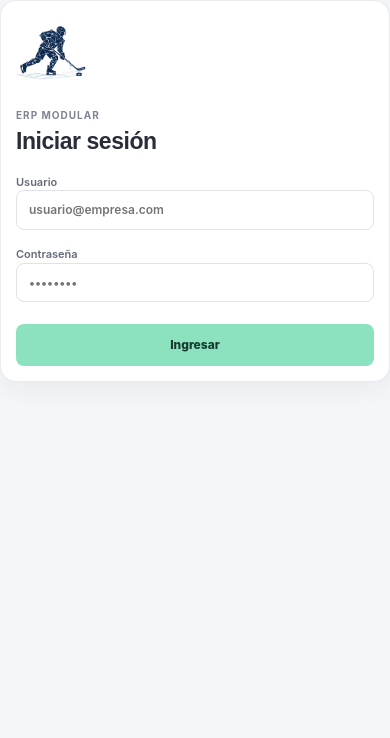
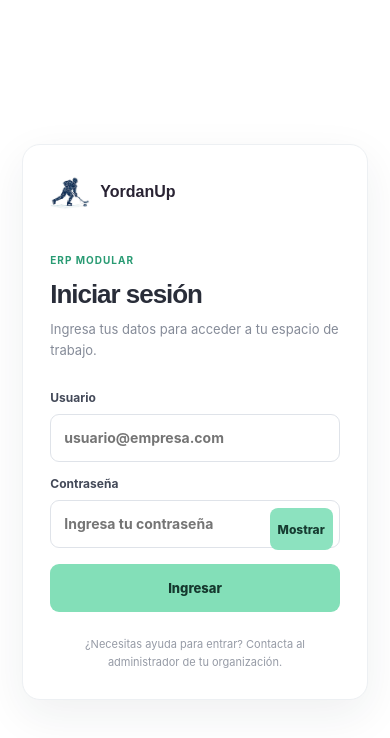
Before and after one commit to YordanUp/Proyecto_App, a React (Vite) app in the folder frontend/: page /login in a window 390 px wide. Shown: the top 738 px of the page. Built offline with nearby package versions, Linux system fonts and the light colour scheme; no server answers.

Commit message:
feat(web): redesign responsive login

```diff
--- a/frontend/src/screens/Login/LoginPage.jsx
+++ b/frontend/src/screens/Login/LoginPage.jsx
@@ -10,6 +10,7 @@ export default function LoginPage({ onLogin }) {
   const [emailNotVerified, setEmailNotVerified] = useState(false);
   const [resendMessage, setResendMessage] = useState('');
   const [resending, setResending] = useState(false);
+  const [showPassword, setShowPassword] = useState(false);
 
   async function handleSubmit(event) {
     event.preventDefault();
@@ -41,20 +42,41 @@ export default function LoginPage({ onLogin }) {
   }
 
   return (
-    <div className="app-shell">
-      <div className="card auth-card">
+    <main className="login-screen">
+      <section className="login-showcase" aria-label="Acerca de YordanUp">
+        <a className="login-brand" href="/" aria-label="YordanUp, inicio">
+          <img src="/brand/logo-yordanup.png" alt="" />
+          <span><strong>YordanUp</strong><small>ERP empresarial</small></span>
+        </a>
+        <div className="login-showcase-copy">
+          <span className="login-kicker">Una operación más clara</span>
+          <h1>Tu empresa,<br />en movimiento.</h1>
+          <p>Administra las operaciones de tu negocio desde un solo lugar, con información siempre a la mano.</p>
+          <div className="login-showcase-note"><span aria-hidden="true">✦</span> Control y visibilidad para cada jornada.</div>
+        </div>
+        <small className="login-showcase-footer">Gestión simple. Decisiones claras.</small>
+      </section>
+
+      <section className="login-panel" aria-labelledby="login-title">
+        <div className="login-panel-inner">
+          <div className="login-mobile-brand">
+            <img src="/brand/logo-yordanup.png" alt="" />
+            <span>YordanUp</span>
+          </div>
           <div className="auth-header">
-          <img className="auth-logo" src="/brand/logo-yordanup.png" alt="Logo YordanUp" />
-          <span className="eyebrow">ERP Modular</span>
-          <h2>Iniciar sesión</h2>
+            <span className="eyebrow">ERP modular</span>
+            <h2 id="login-title">Iniciar sesión</h2>
+            <p>Ingresa tus datos para acceder a tu espacio de trabajo.</p>
           </div>
 
           <form onSubmit={handleSubmit} className="auth-form">
-          <label>
+          <label htmlFor="login-email">
             Usuario
             <input
+              id="login-email"
               type="email"
               name="email"
+              autoComplete="username"
               value={form.email}
               onChange={(event) => setForm({ ...form, email: event.target.value })}
               placeholder="usuario@empresa.com"
@@ -62,27 +84,36 @@ export default function LoginPage({ onLogin }) {
             />
           </label>
 
-          <label>
+          <label htmlFor="login-password">
             Contraseña
+            <span className="password-field">
               <input
-              type="password"
+                id="login-password"
+                type={showPassword ? 'text' : 'password'}
                 name="password"
+                autoComplete="current-password"
                 value={form.password}
                 onChange={(event) => setForm({ ...form, password: event.target.value })}
-              placeholder="••••••••"
+                placeholder="Ingresa tu contraseña"
                 required
               />
+              <button className="password-toggle" type="button" aria-label={showPassword ? 'Ocultar contraseña' : 'Mostrar contraseña'} aria-pressed={showPassword} onClick={() => setShowPassword((visible) => !visible)}>
+                {showPassword ? 'Ocultar' : 'Mostrar'}
+              </button>
+            </span>
           </label>
 
-          {error ? <p className="form-error">{error}</p> : null}
+          {error ? <p className="form-error" role="alert">{error}</p> : null}
           {resendMessage ? <p role="status">{resendMessage}</p> : null}
-          {emailNotVerified ? <button type="button" onClick={handleResend} disabled={resending || !form.email}>{resending ? 'Enviando...' : 'Reenviar correo de verificación'}</button> : null}
+          {emailNotVerified ? <button className="login-resend" type="button" onClick={handleResend} disabled={resending || !form.email}>{resending ? 'Enviando...' : 'Reenviar correo de verificación'}</button> : null}
 
-          <button type="submit" disabled={loading}>
+          <button className="login-submit" type="submit" disabled={loading}>
             {loading ? 'Ingresando...' : 'Ingresar'}
           </button>
         </form>
+          <p className="login-help">¿Necesitas ayuda para entrar? Contacta al administrador de tu organización.</p>
         </div>
-    </div>
+      </section>
+    </main>
   );
 }
--- a/frontend/src/styles.css
+++ b/frontend/src/styles.css
@@ -455,3 +455,63 @@ label { display: block; margin-bottom: 13px; color: #646a78; font-size: 11px; fo
   .topbar-kicker { font-size: 8px; }
   .topbar-heading h1 { font-size: 15px; }
 }
+
+/* Responsive sign-in experience */
+.login-screen { display: grid; min-height: 100vh; min-height: 100dvh; grid-template-columns: minmax(0, 1.05fr) minmax(420px, .95fr); color: #252b3a; background: #fff; }
+.login-showcase { position: relative; display: flex; min-height: 100vh; min-height: 100dvh; flex-direction: column; justify-content: space-between; overflow: hidden; padding: clamp(30px, 5vw, 72px); color: #fff; background: radial-gradient(ellipse at 16% 83%, rgba(69, 198, 151, .22), transparent 38%), radial-gradient(ellipse at 100% 0%, rgba(130, 104, 196, .35), transparent 38%), linear-gradient(145deg, #211d31 4%, #302640 56%, #253d40 100%); }
+.login-showcase::after { position: absolute; right: -140px; bottom: -235px; width: 530px; height: 530px; border: 1px solid rgba(255,255,255,.09); border-radius: 50%; box-shadow: 0 0 0 55px rgba(255,255,255,.025), 0 0 0 110px rgba(255,255,255,.02); content: ''; pointer-events: none; }
+.login-brand { position: relative; z-index: 1; display: inline-flex; width: fit-content; align-items: center; gap: 12px; color: #fff; text-decoration: none; }
+.login-brand img { width: 48px; height: 48px; border-radius: 13px; background: #fff; object-fit: contain; }
+.login-brand span { display: grid; gap: 2px; }
+.login-brand strong { font: 800 18px/1.1 Manrope, sans-serif; letter-spacing: -.04em; }
+.login-brand small { color: #d0cad8; font-size: 11px; }
+.login-showcase-copy { position: relative; z-index: 1; width: min(100%, 530px); margin: auto 0; padding: 70px 0; }
+.login-kicker { color: #94e6c5; font-size: 11px; font-weight: 800; letter-spacing: .12em; text-transform: uppercase; }
+.login-showcase-copy h1 { margin: 18px 0; color: #fff; font: 700 clamp(38px, 5vw, 64px)/1.05 Manrope, sans-serif; letter-spacing: -.055em; }
+.login-showcase-copy p { max-width: 410px; margin-bottom: 27px; color: #d1cdd9; font-size: 15px; line-height: 1.75; }
+.login-showcase-note { display: flex; align-items: center; gap: 10px; color: #e6e1eb; font-size: 12px; }
+.login-showcase-note span { display: grid; width: 26px; height: 26px; place-items: center; border-radius: 8px; color: #a5efd0; background: rgba(123,220,185,.14); }
+.login-showcase-footer { position: relative; z-index: 1; color: #b5aebe; font-size: 11px; }
+.login-panel { display: grid; min-width: 0; min-height: 100vh; min-height: 100dvh; place-items: center; padding: clamp(24px, 5vw, 72px); background: #fff; }
+.login-panel-inner { width: min(100%, 410px); }
+.login-mobile-brand { display: none; }
+.login-panel .auth-header { margin-bottom: 28px; }
+.login-panel .auth-header .eyebrow { margin-bottom: 11px; color: #299b73; }
+.login-panel .auth-header h2 { margin-bottom: 9px; font-size: 29px; letter-spacing: -.04em; }
+.login-panel .auth-header p { margin: 0; color: #858b98; font-size: 13px; line-height: 1.6; }
+.login-panel .auth-form { gap: 13px; }
+.login-panel .auth-form label { display: grid; gap: 8px; margin: 0; color: #434958; font-size: 12px; font-weight: 700; }
+.login-panel .auth-form input { min-height: 48px; padding: 12px 13px; border-color: #dfe3e9; border-radius: 9px; font-size: 14px; }
+.login-panel .auth-form input:focus-visible { border-color: #35ad81; outline: 3px solid rgba(53,173,129,.18); box-shadow: none; }
+.password-field { position: relative; display: block; }
+.password-field input { padding-right: 82px !important; }
+.password-toggle { position: absolute; top: 50%; right: 7px; min-width: 62px; min-height: 38px; padding: 6px 8px; transform: translateY(-50%); border-radius: 7px; color: #378665; background: transparent; font-size: 11px; font-weight: 700; }
+.password-toggle:hover { background: #f0faf5; }
+.login-panel .auth-form .login-submit { min-height: 48px; margin-top: 3px; border-radius: 9px; color: #15382e; background: #83dfb8; font-size: 13px; transition: background .16s ease, transform .16s ease; }
+.login-panel .auth-form .login-submit:hover { background: #6fd3a9; }
+.login-panel .auth-form .login-submit:active { transform: translateY(1px); }
+.login-panel .auth-form .login-resend { min-height: 44px; margin: 0; padding: 8px; border: 1px solid #d9eee4; border-radius: 8px; color: #277c5b; background: #f5fcf8; font-size: 12px; }
+.login-panel .form-error { padding: 11px 12px; border: 1px solid #f1d1d3; border-radius: 8px; color: #a8323e; background: #fff6f6; font-size: 12px; line-height: 1.5; }
+.login-panel [role="status"] { margin: 0; color: #277c5b; font-size: 12px; line-height: 1.5; }
+.login-help { margin: 24px 0 0; color: #969ba6; font-size: 11px; line-height: 1.6; text-align: center; }
+.login-screen button:focus-visible, .login-brand:focus-visible { outline: 3px solid #39ad83; outline-offset: 3px; }
+@media (max-width: 760px) {
+  .login-screen { grid-template-columns: 1fr; background: #f5f7f9; }
+  .login-showcase { display: none; }
+  .login-panel { min-height: 100vh; min-height: 100dvh; padding: max(24px, env(safe-area-inset-top)) 22px max(24px, env(safe-area-inset-bottom)); }
+  .login-panel-inner { padding: clamp(22px, 7vw, 34px); border: 1px solid #edf0f3; border-radius: 18px; background: #fff; box-shadow: 0 15px 45px rgba(34,38,53,.07); }
+  .login-mobile-brand { display: flex; align-items: center; gap: 10px; margin-bottom: 35px; color: #292333; font: 800 16px Manrope, sans-serif; }
+  .login-mobile-brand img { width: 40px; height: 40px; border-radius: 10px; object-fit: contain; }
+  .login-panel .auth-header h2 { font-size: 26px; }
+}
+@media (max-width: 380px) {
+  .login-panel { padding-right: 13px; padding-left: 13px; }
+  .login-panel-inner { padding: 21px 17px; }
+}
+@media (max-height: 620px) and (max-width: 760px) {
+  .login-panel { place-items: start center; }
+  .login-mobile-brand { margin-bottom: 22px; }
+}
+@media (prefers-reduced-motion: reduce) {
+  .login-panel .auth-form .login-submit { transition: none; }
+}
```
Also changed, not shown: 1 other file (tests, documents, lock files or other folders). Lines whose indentation alone changed are shown as unchanged.
